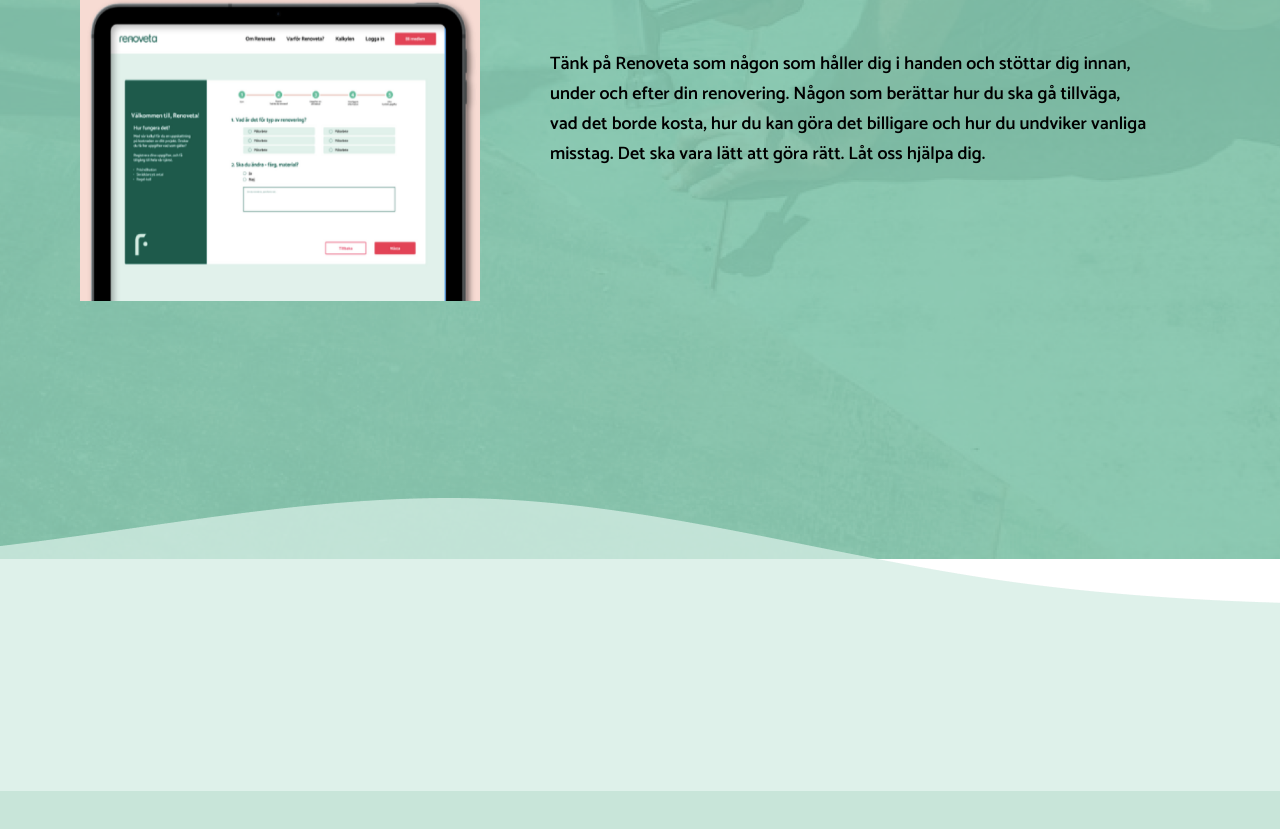
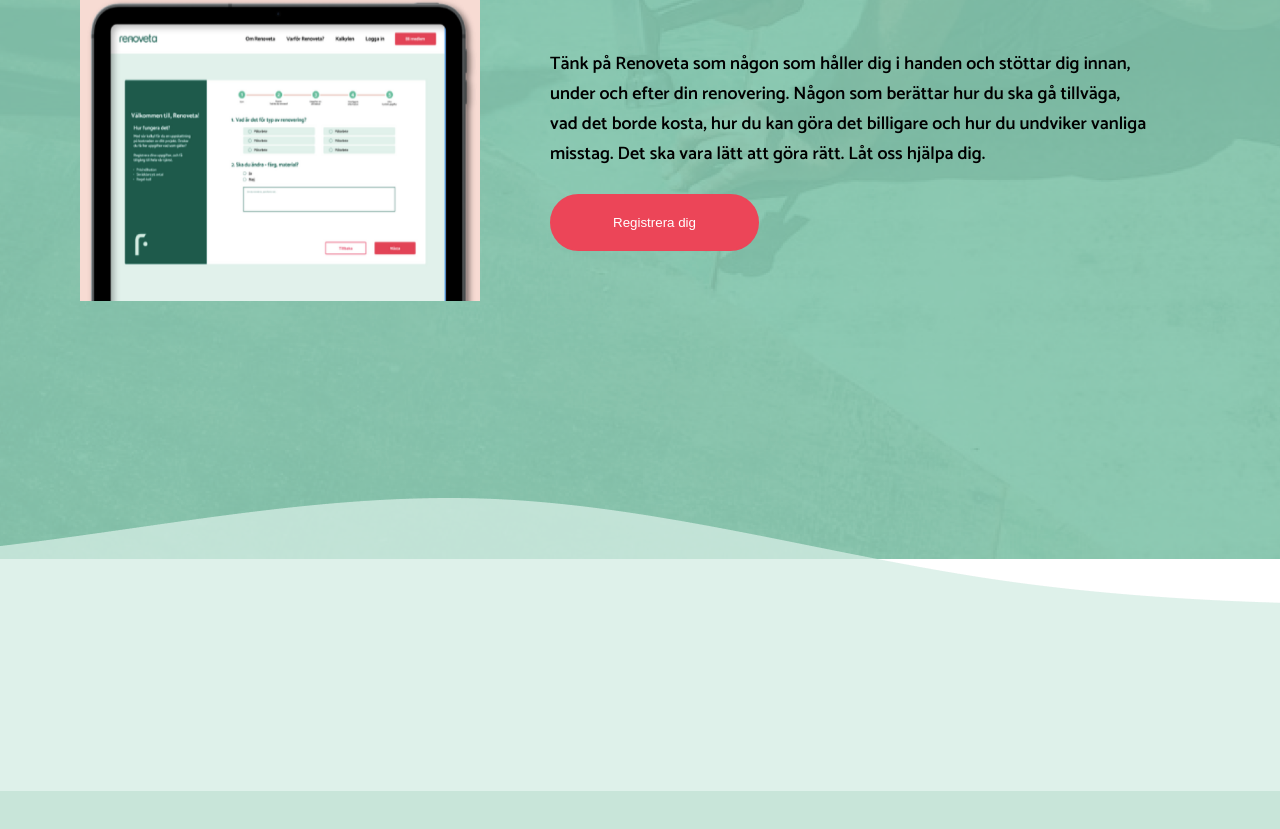
Before and after one commit to Kevin-Krantz/renoveta-frontend, a React (Create React App) app: page / in a window 1280 px wide. Shown: the part 3121-3950 px from the top of the page. Built offline with nearby package versions, Linux system fonts and the light colour scheme; no server answers.

Commit message:
added button

```diff
--- a/src/components/firstPage/Compilation.tsx
+++ b/src/components/firstPage/Compilation.tsx
@@ -1,4 +1,5 @@
 import styled from "styled-components";
+import Button from "../common/Button";
 
 function Compilation() {
   return (
@@ -15,6 +16,11 @@
           hur du undviker vanliga misstag. Det ska vara lätt att göra rätt. Låt
           oss hjälpa dig.
         </p>
+        <Button
+          primary={true}
+          type="register"
+          label={"Registrera dig"}
+        ></Button>
       </Text>
     </Container>
   );
@@ -64,6 +70,7 @@
 
   p {
     margin-top: 50px;
+    margin-bottom: 25px;
     font-weight: bold;
   }
 
```
